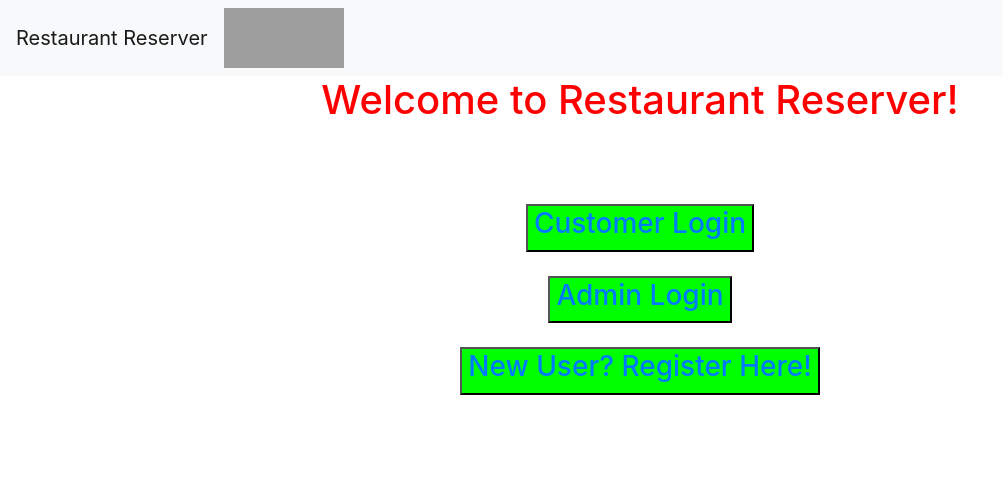
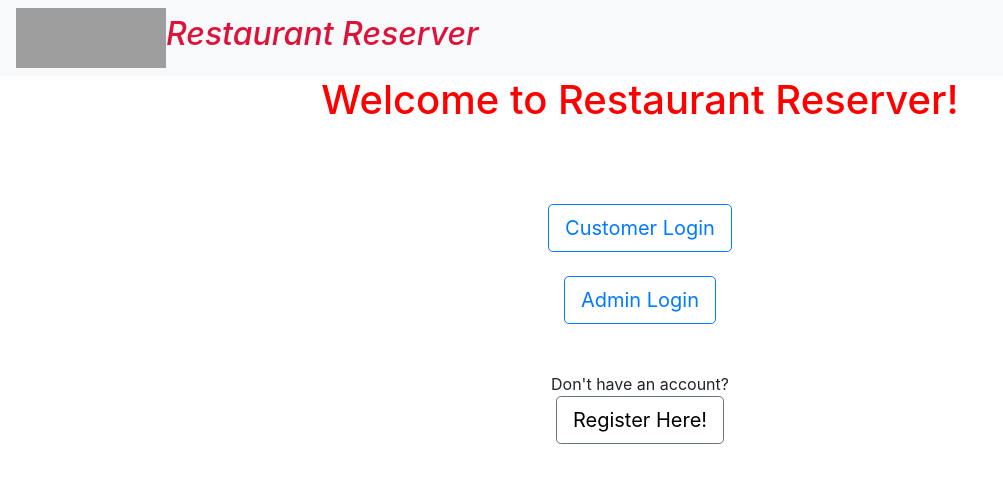
Before and after one commit to myounis789/QA-DevOps-Fundamental-Project, a Flask app: page / in a window 1280 px wide. Shown: the top 483 px of the page, without its empty margins (0-1003 px from the left). Run offline with Flask 2, Linux system fonts and the light colour scheme; some libraries are stand-ins or nearby versions; grey boxes are pictures that could not be loaded.

Commit message:
TBS-11 TBS-49 TBS-51 Added a nav bar with logo. ALso added customised buttons instead of plain hrefs

```diff
--- a/application/templates/homepage.html
+++ b/application/templates/homepage.html
@@ -9,23 +9,38 @@
 </head>
 <body>
     <nav class="navbar navbar-expand-lg navbar-light bg-light">
-        <a class="navbar-brand" href="{{ url_for('homePage') }}">Restaurant Reserver</a>
+        <img src="https://i.ibb.co/G7wq73p/logo2.jpg" alt="applogo" style="width: 150px;height: 60px;"></img>
+
+        <a class="navbar-brand" href="{{ url_for('homePage') }}">
+            <h2 style="font-style:italic; color: crimson;">Restaurant Reserver</h2>
+        </a>
+
         <button class="navbar-toggler" type="button" data-toggle="collapse" data-target="#navbarSupportedContent" aria-controls="navbarSupportedContent" aria-expanded="false" aria-label="Toggle navigation">
           <span class="navbar-toggler-icon"></span>
         </button>
-        <img src="https://lh3.googleusercontent.com/proxy/KMjzbS7d21chz6Qh4yRqh38enafGB8gysS9Neoy03u5c6CT3X54k_eJyyyzH2jXnEohx3RYiovQMoJl-AJbJhAQomEYtlQLwZ8kyQ6QUuVOw-cQXHfnQc_V9yiqCaNnHVmP8DG_G0pSZKWKBa-3lLdD65WQvU767kGVYEDsFSr3aJw" style="width: 120px;;height: 60px;;"></img>
     </nav>
 <center>
     <h1 style=color:red>Welcome to Restaurant Reserver!</h1>
     <br>
     <br>
     <br>
-    <!-- <button type="button" class="btn btn-outline-primary btn-lg">Primary</button> -->
-    <button style = "background-color:lime;"><h3><a href="">Customer Login</a></h3></button><br>
+    <button type="button" class="btn btn-outline-primary btn-lg">
+        <a href="">Customer Login</a>
+    </button>
     <br>
-    <button style = "background-color:lime;"><h3><a href="">Admin Login</a></h3></button><br>
     <br>
-    <button style = "background-color:lime;"><h3><a href="{{ url_for('register') }}">New User? Register Here!</a></h3></button><br>
+    <button type="button" class="btn btn-outline-primary btn-lg">
+        <a href="">Admin Login</a>
+    </button>
+    <br>
+    <br>
+    <br>
+    Don't have an account?
+    <br>
+    <button type="button" class="btn btn-outline-secondary btn-lg">
+        <a style="color:black;"href="{{ url_for('register') }}">Register Here!</a>
+    </button>
+    <br>
     <br>
 </center>
 </body>
```
